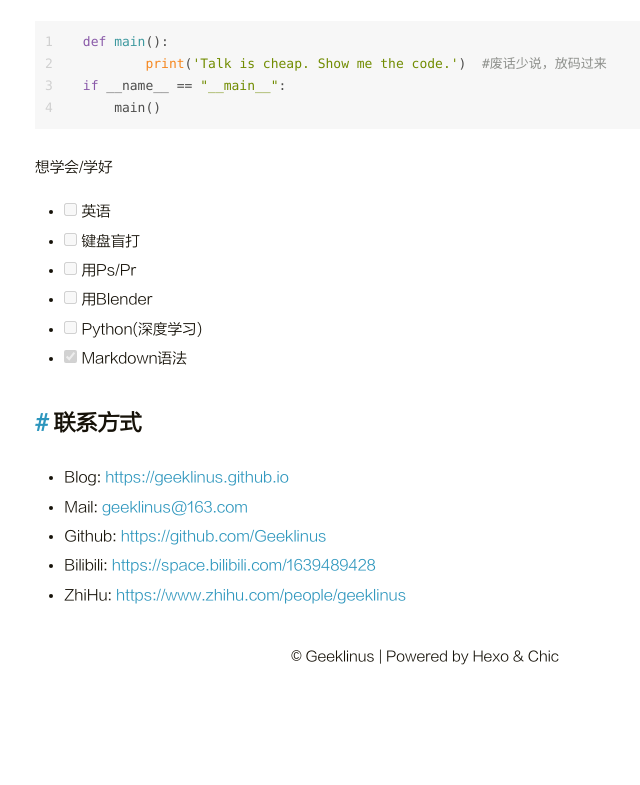
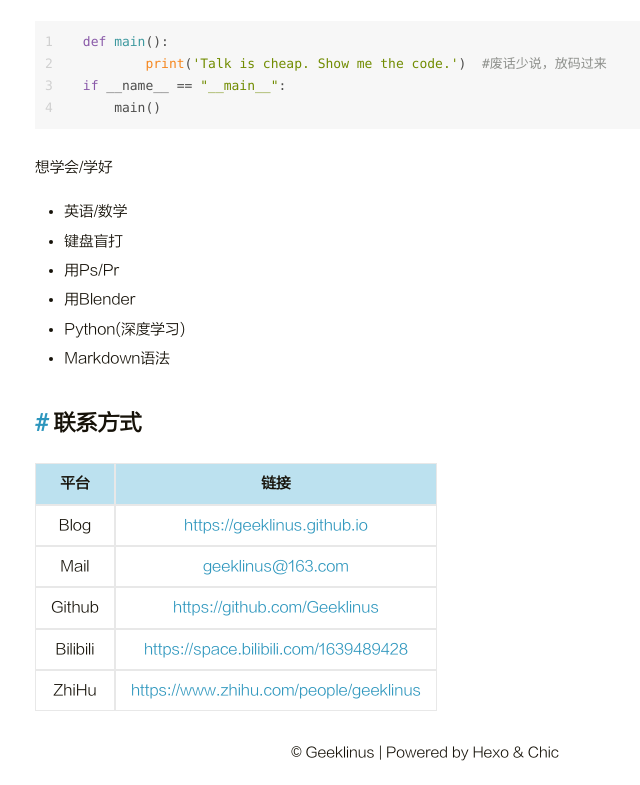
Before and after one commit to Geeklinus/geeklinus.github.io, a plain HTML site: page about/index.html in a window 1280 px wide. Shown: the part 574-1359 px from the top of the page, without its empty margins (215-855 px from the left). Before the commit the page ends 1263 px from the top, so only its background shows below. Drawn offline with Linux system fonts and the light colour scheme.

Commit message:
Site updated: 2024-10-13 09:42:26

```diff
--- a/about/index.html
+++ b/about/index.html
@@ -151,25 +151,46 @@
 <blockquote>
 <p> Talk is cheap. Show me the code.</p>
 </blockquote>
-<p>那就 <em>show</em> 一下吧<span class="github-emoji"><span>😅</span><img src="https://github.githubassets.com/images/icons/emoji/unicode/1f605.png?v8" aria-hidden="true" onerror="this.parent.classList.add('github-emoji-fallback')"></span></p>
+<p>那就 <em>show</em> 一下吧 <span class="github-emoji"><span>😅</span><img src="https://github.githubassets.com/images/icons/emoji/unicode/1f605.png?v8" aria-hidden="true" onerror="this.parent.classList.add('github-emoji-fallback')"></span></p>
 <figure class="highlight python"><table><tbody><tr><td class="gutter"><pre><span class="line">1</span><br><span class="line">2</span><br><span class="line">3</span><br><span class="line">4</span><br></pre></td><td class="code"><pre><span class="line"><span class="keyword">def</span> <span class="title function_">main</span>():</span><br><span class="line">	<span class="built_in">print</span>(<span class="string">'Talk is cheap. Show me the code.'</span>)  <span class="comment">#废话少说，放码过来</span></span><br><span class="line"><span class="keyword">if</span> __name__ == <span class="string">"__main__"</span>:</span><br><span class="line">    main()</span><br></pre></td></tr></tbody></table></figure>
 
 <p>想学会/学好</p>
 <ul>
-<li><input disabled="" type="checkbox"> 英语</li>
-<li><input disabled="" type="checkbox"> 键盘盲打</li>
-<li><input disabled="" type="checkbox"> 用Ps/Pr</li>
-<li><input disabled="" type="checkbox"> 用Blender</li>
-<li><input disabled="" type="checkbox"> Python(深度学习)</li>
-<li><input checked="" disabled="" type="checkbox"> Markdown语法</li>
+<li>英语/数学</li>
+<li>键盘盲打</li>
+<li>用Ps/Pr</li>
+<li>用Blender</li>
+<li>Python(深度学习)</li>
+<li>Markdown语法</li>
 </ul>
-<h2 id="联系方式"><a href="#联系方式" class="headerlink" title="联系方式"></a>联系方式</h2><ul>
-<li>Blog: <a href="https://geeklinus.github.io/">https://geeklinus.github.io</a></li>
-<li>Mail: <a href="mailto:geeklinus@163.com">geeklinus@163.com</a></li>
-<li>Github: <a target="_blank" rel="noopener" href="https://github.com/Geeklinus">https://github.com/Geeklinus</a></li>
-<li>Bilibili: <a target="_blank" rel="noopener" href="https://space.bilibili.com/1639489428">https://space.bilibili.com/1639489428</a></li>
-<li>ZhiHu: <a target="_blank" rel="noopener" href="https://www.zhihu.com/people/geeklinus">https://www.zhihu.com/people/geeklinus</a></li>
-</ul>
+<h2 id="联系方式"><a href="#联系方式" class="headerlink" title="联系方式"></a>联系方式</h2><table>
+<thead>
+<tr>
+<th align="center">平台</th>
+<th align="center">链接</th>
+</tr>
+</thead>
+<tbody><tr>
+<td align="center">Blog</td>
+<td align="center"><a href="https://geeklinus.github.io/">https://geeklinus.github.io</a></td>
+</tr>
+<tr>
+<td align="center">Mail</td>
+<td align="center"><a href="mailto:geeklinus@163.com">geeklinus@163.com</a></td>
+</tr>
+<tr>
+<td align="center">Github</td>
+<td align="center"><a target="_blank" rel="noopener" href="https://github.com/Geeklinus">https://github.com/Geeklinus</a></td>
+</tr>
+<tr>
+<td align="center">Bilibili</td>
+<td align="center"><a target="_blank" rel="noopener" href="https://space.bilibili.com/1639489428">https://space.bilibili.com/1639489428</a></td>
+</tr>
+<tr>
+<td align="center">ZhiHu</td>
+<td align="center"><a target="_blank" rel="noopener" href="https://www.zhihu.com/people/geeklinus">https://www.zhihu.com/people/geeklinus</a></td>
+</tr>
+</tbody></table>
 
         </section>
     </article>
```
